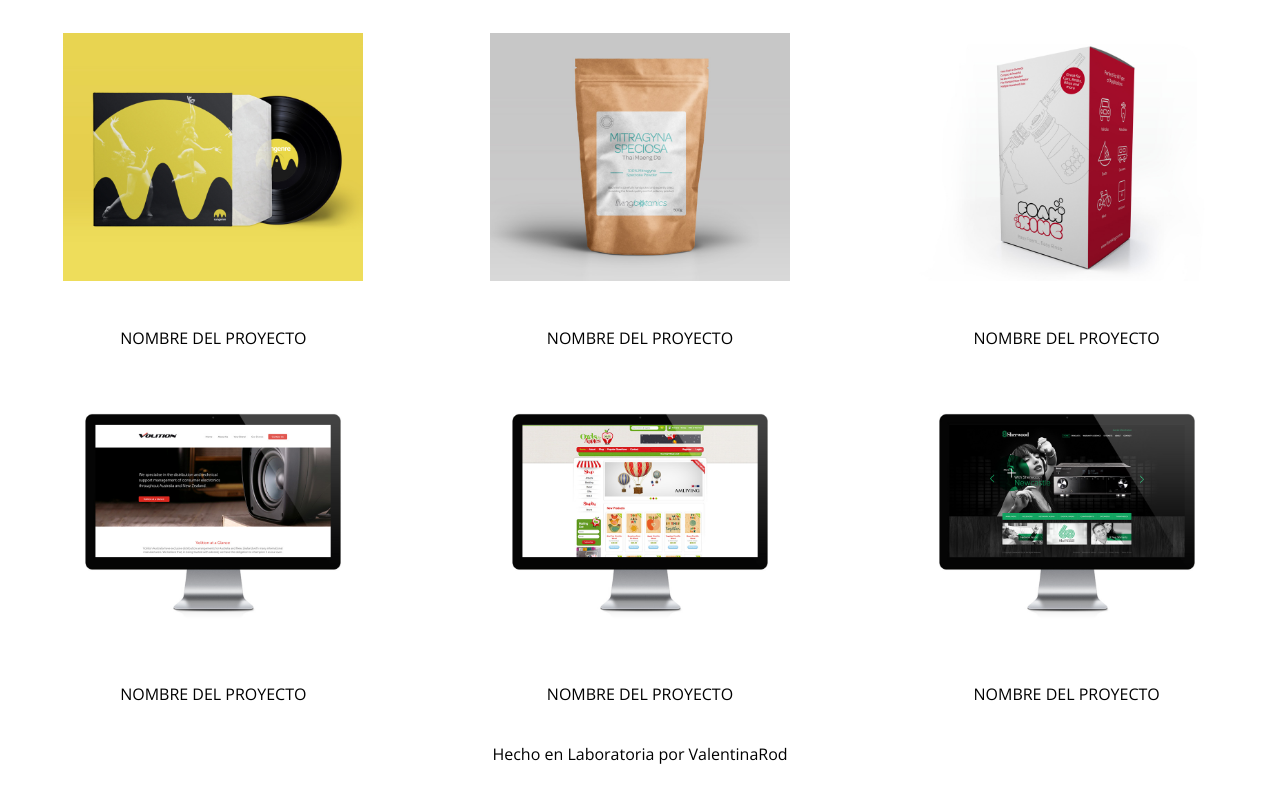
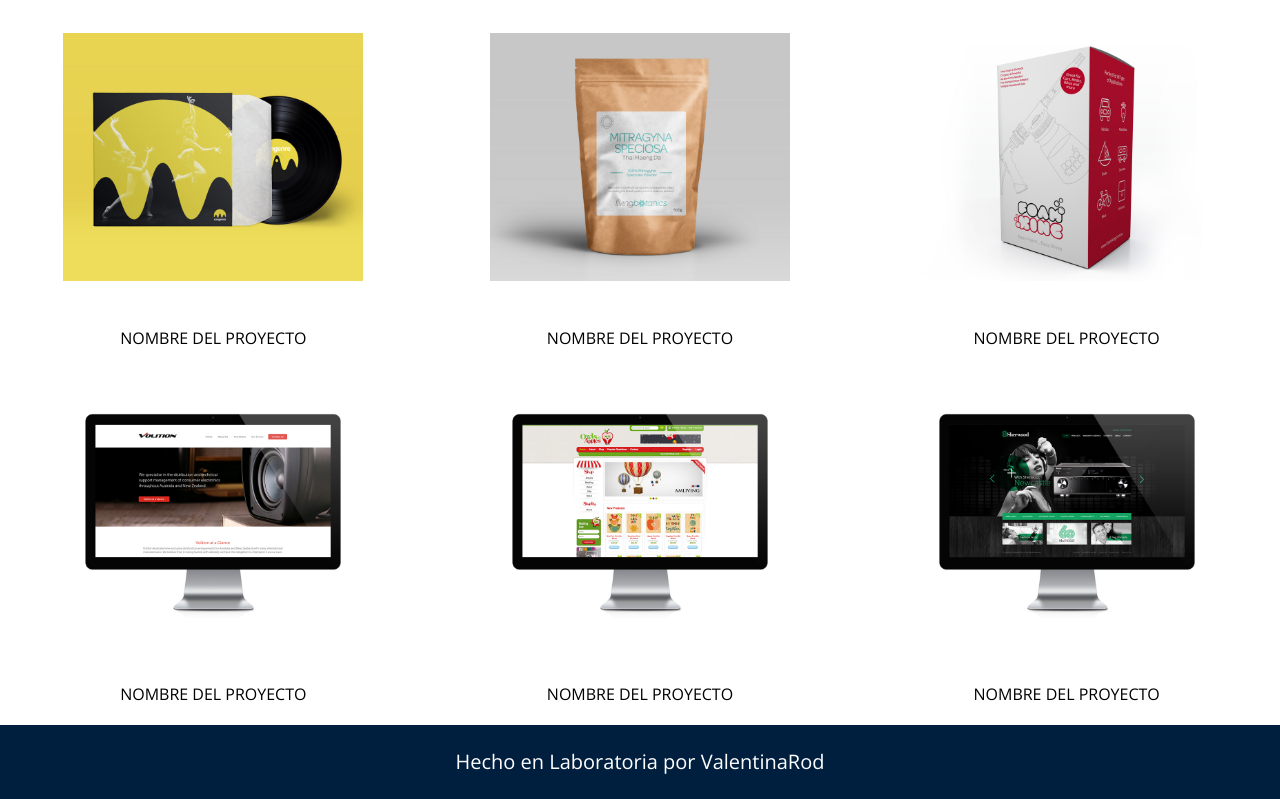
Before and after one commit to ValentinaRod/app-love-flex2, a plain HTML site: page index.html in a window 1280 px wide. Shown: the part 3303-4102 px from the top of the page. Drawn offline with nearby package versions, Linux system fonts and the light colour scheme.

Commit message:
añadiendo listo a html y css

```diff
--- a/assets/css/main.css
+++ b/assets/css/main.css
@@ -148,3 +148,16 @@ p{
 .text-uppercase {
     text-transform: uppercase;
 }
+
+/*FOOTER*/
+footer {
+  background-color: #001F3F;
+
+}
+footer p{
+  text-align: center;
+  color: white;
+  font-size: 20px;
+  margin: 0 auto;
+  padding: 20px;
+}
```
